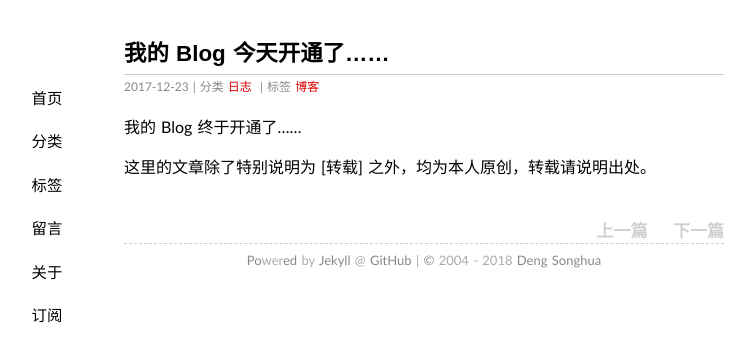
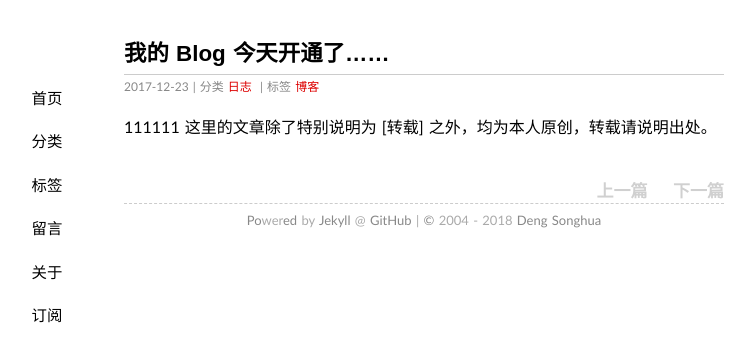
Before and after one commit to sonhua-deng/sonhua-deng.github.io, a Jekyll site: the page built from _posts/2017-12-23-hello-blog.md, in a window 1280 px wide. Shown: the top 362 px of the page, without its empty margins (216-971 px from the left). Built offline with Jekyll 4.4.1, drawn with Linux system fonts in a browser that asks for light colours.

Commit message:
Update 2017-12-23-hello-blog.md

```diff
--- a/_posts/2017-12-23-hello-blog.md
+++ b/_posts/2017-12-23-hello-blog.md
@@ -6,6 +6,5 @@ categories: 日志
 tags: 博客
 ---
 
-我的 Blog 终于开通了……
-
+111111
 这里的文章除了特别说明为 [转载] 之外，均为本人原创，转载请说明出处。
```
